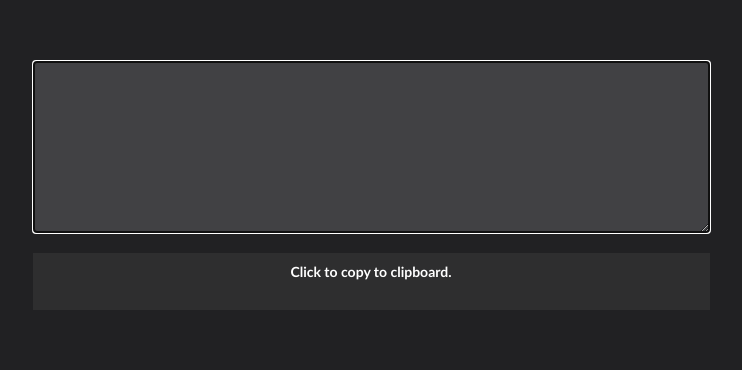
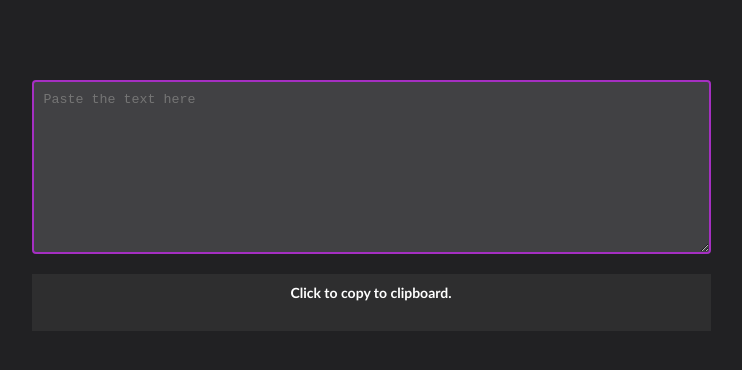
Before and after one commit to romanran/magic-tags, a plain HTML site: page index.html in a window 1280 px wide. Shown: the part 220-590 px from the top of the page, without its empty margins (269-1011 px from the left). Drawn offline with Linux system fonts and the light colour scheme.

Commit message:
Improve styles

```diff
--- a/index.html
+++ b/index.html
@@ -54,7 +54,12 @@
         font-size: 16px;
       }
       textarea {
+        border-radius: 8px;
         padding: 10px;
+      }
+      textarea:focus {
+        outline: none;
+        border: 2px solid rgb(165, 47, 194);
       }
       .tags {
         max-width: 80vw;
@@ -62,6 +67,7 @@
         background: rgb(65, 65, 68);
         color: inherit;
         margin-bottom: 20px;
+        border-radius: 4px;
       }
       .result-wrap {
         cursor: pointer;
@@ -85,13 +91,22 @@
         color: rgb(96, 187, 96);
         font-weight: bold;
         margin-bottom: 10px;
+        height: 40px;
+        overflow: auto;
       }
     </style>
   </head>
   <body>
     <div class="app">
       <div class="messages" id="messages"></div>
-      <textarea autofocus cols="80" rows="10" class="tags" id="tags"></textarea>
+      <textarea
+        autofocus
+        placeholder="Paste the text here"
+        cols="80"
+        rows="10"
+        class="tags"
+        id="tags"
+      ></textarea>
       <div class="result-wrap" id="resultwrap">
         <span class="result-wrap__info">Click to copy to clipboard.</span>
         <div class="result" id="result"></div>
```
